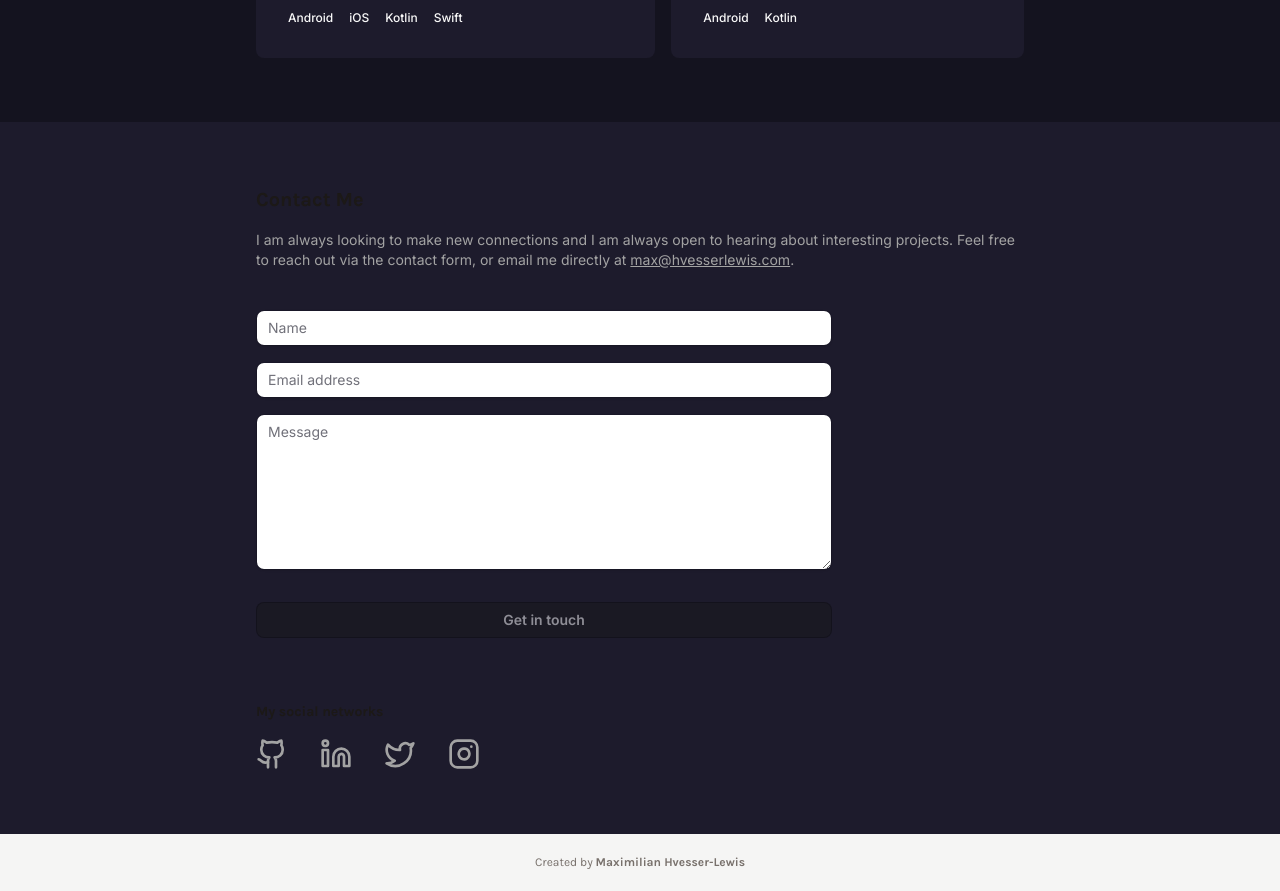
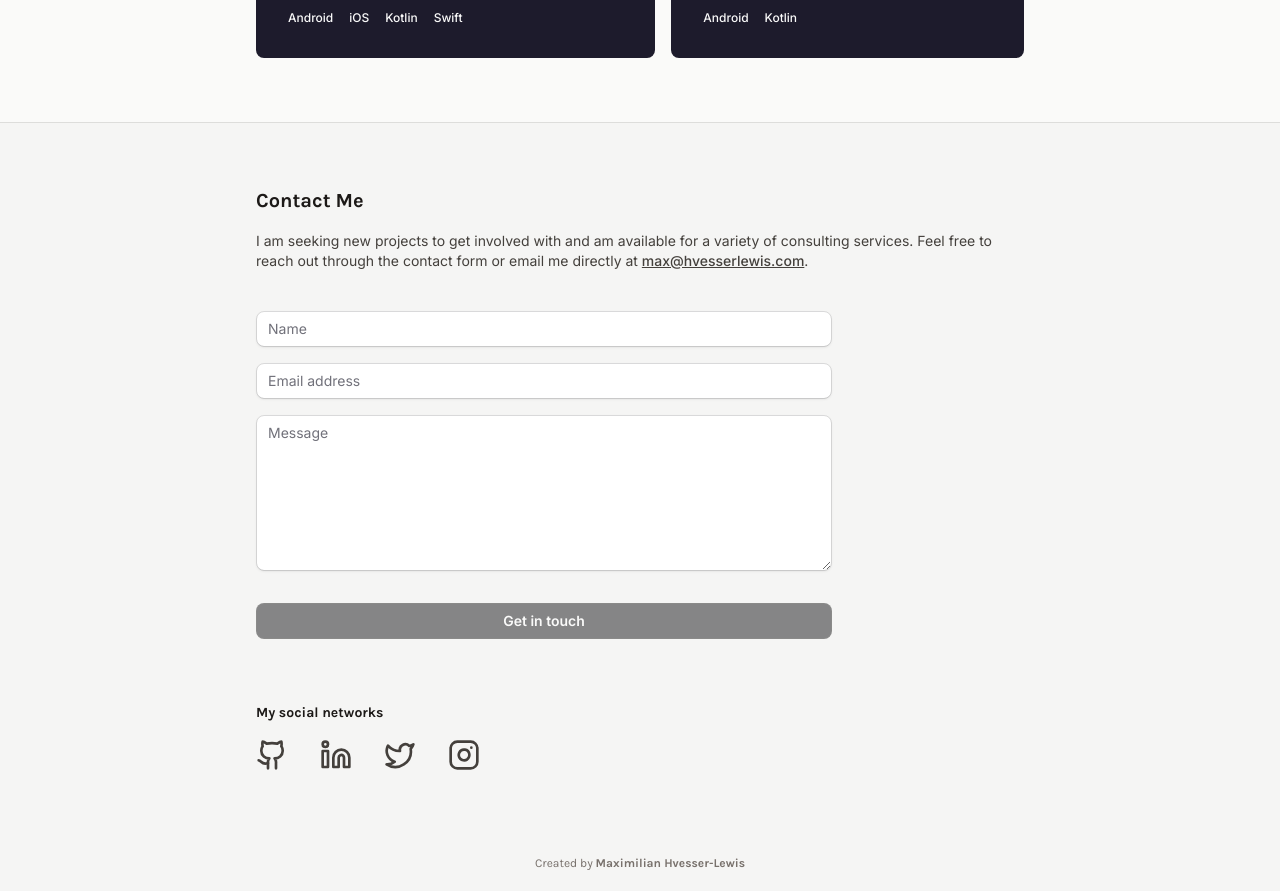
Before and after one commit to maxhves/hvesser-lewis-consulting-site, a Next.js app: page / in a window 1280 px wide. Shown: the part 4080-4971 px from the top of the page. Built offline with nearby package versions, Linux system fonts and the light colour scheme; no server answers.

Commit message:
Updated contact section.

```diff
--- a/src/app/home/components/contact/contact-form.tsx
+++ b/src/app/home/components/contact/contact-form.tsx
@@ -43,7 +43,7 @@ export default function ContactForm({className}: { className?: string }) {
         </div>
 
         <Button
-          color="dark/white"
+          color="dark"
           disabled={submitDisabled}
           onClick={handleGetInTouchClicked}
         >
--- a/src/app/home/components/contact/contact-section.tsx
+++ b/src/app/home/components/contact/contact-section.tsx
@@ -13,15 +13,15 @@ import {CONTACT_NAV_SECTION} from "@/app/home/data/navigation/home-navigation-se
 
 export default function ContactSection() {
   return (
-    <section id={CONTACT_NAV_SECTION.id} className="bg-lavender-900 scroll-mt-14">
+    <section id={CONTACT_NAV_SECTION.id} className="bg-stone-100 scroll-mt-14">
       <ContentContainer className="py-16">
         <SectionHeader>
           Contact Me
         </SectionHeader>
 
         <ContactDescription>
-          I am always looking to make new connections and I am always open to hearing about interesting projects.
-          Feel free to reach out via the contact form, or email me directly at <Link href="mailto:max@hvesserlewis.com" className="underline">max@hvesserlewis.com</Link>.
+          I am seeking new projects to get involved with and am available for a variety of consulting services. Feel
+          free to reach out through the contact form or email me directly at <Link href="mailto:max@hvesserlewis.com" className="underline font-medium">max@hvesserlewis.com</Link>.
         </ContactDescription>
 
         <ContactForm className="mt-10" />
@@ -33,19 +33,19 @@ export default function ContactSection() {
 
           <ContactSocialNetworksList>
             <Link href="https://www.github.com/maxhves" rel="noreferrer" target="_blank">
-              <GithubLogo className="size-8 text-neutral-400" />
+              <GithubLogo className="size-8 text-stone-700" />
             </Link>
 
             <Link href="https://www.linkedin.com/in/maxhves" rel="noreferrer" target="_blank">
-              <LinkedinLogo className="size-8 text-neutral-400" />
+              <LinkedinLogo className="size-8 text-stone-700" />
             </Link>
 
             <Link href="https://www.twitter.com/maxhves" rel="noreferrer" target="_blank">
-              <TwitterLogo className="size-8 text-neutral-400" />
+              <TwitterLogo className="size-8 text-stone-700" />
             </Link>
 
             <Link href="https://www.instagram.com/maxhves" rel="noreferrer" target="_blank">
-              <InstagramLogo className="size-8 text-neutral-400" />
+              <InstagramLogo className="size-8 text-stone-700" />
             </Link>
           </ContactSocialNetworksList>
         </ContactSocialNetworks>
@@ -60,7 +60,7 @@ export default function ContactSection() {
 
 function ContactDescription({children}: { children: React.ReactNode }) {
   return (
-    <p className="mt-4 text-sm text-neutral-400 whitespace-pre-wrap">
+    <p className="mt-4 text-sm font-normal text-stone-700 whitespace-pre-wrap">
       {children}
     </p>
   )
--- a/src/app/home/components/experience/download-cv-banner/download-cv-button.tsx
+++ b/src/app/home/components/experience/download-cv-banner/download-cv-button.tsx
@@ -1,6 +1,7 @@
 import React from 'react';
 import {LucideDownload} from "lucide-react";
 import {clsx} from "clsx";
+import Link from "next/link";
 
 //region Constants
 
@@ -26,14 +27,14 @@ export default function DownloadCvButton() {
 function DesktopDownloadButton({className}: { className?: string }) {
   return (
     <div className={className}>
-      <a
+      <Link
         className="bg-stone-300/35 active:bg-stone-300/75 p-2 rounded-lg"
         href={cvDownloadPath}
         rel="noreferrer"
         target="_blank"
       >
         <LucideDownload className="stroke-stone-900"/>
-      </a>
+      </Link>
     </div>
   )
 }
@@ -45,7 +46,7 @@ function DesktopDownloadButton({className}: { className?: string }) {
 function MobileDownloadButton({className}: { className?: string }) {
   return (
     <div className={clsx(className)}>
-      <a
+      <Link
         className="flex flex-row w-full space-x-3 bg-stone-300/35 active:bg-stone-300/75 justify-center rounded-b-lg py-4"
         href={cvDownloadPath}
         rel="noreferrer"
@@ -55,7 +56,7 @@ function MobileDownloadButton({className}: { className?: string }) {
           Download
         </p>
         <LucideDownload className="stroke-stone-900" />
-      </a>
+      </Link>
     </div>
   )
 }
--- a/src/app/home/components/projects/projects-section.tsx
+++ b/src/app/home/components/projects/projects-section.tsx
@@ -70,7 +70,7 @@ const secondaryProjects: Project[] = [
 
 export default function ProjectsSection() {
   return (
-    <section id={PROJECTS_NAV_SECTION.id} className="bg-lavender-950 scroll-mt-14">
+    <section id={PROJECTS_NAV_SECTION.id} className="bg-stone-50 scroll-mt-14">
       <ContentContainer className="py-16">
         <SectionHeader>
           Side Projects
--- a/src/app/page.tsx
+++ b/src/app/page.tsx
@@ -17,6 +17,7 @@ export default function Home() {
       <ExperienceSection />
       <Divider />
       <ProjectsSection />
+      <Divider />
       <ContactSection />
     </main>
   )
```
